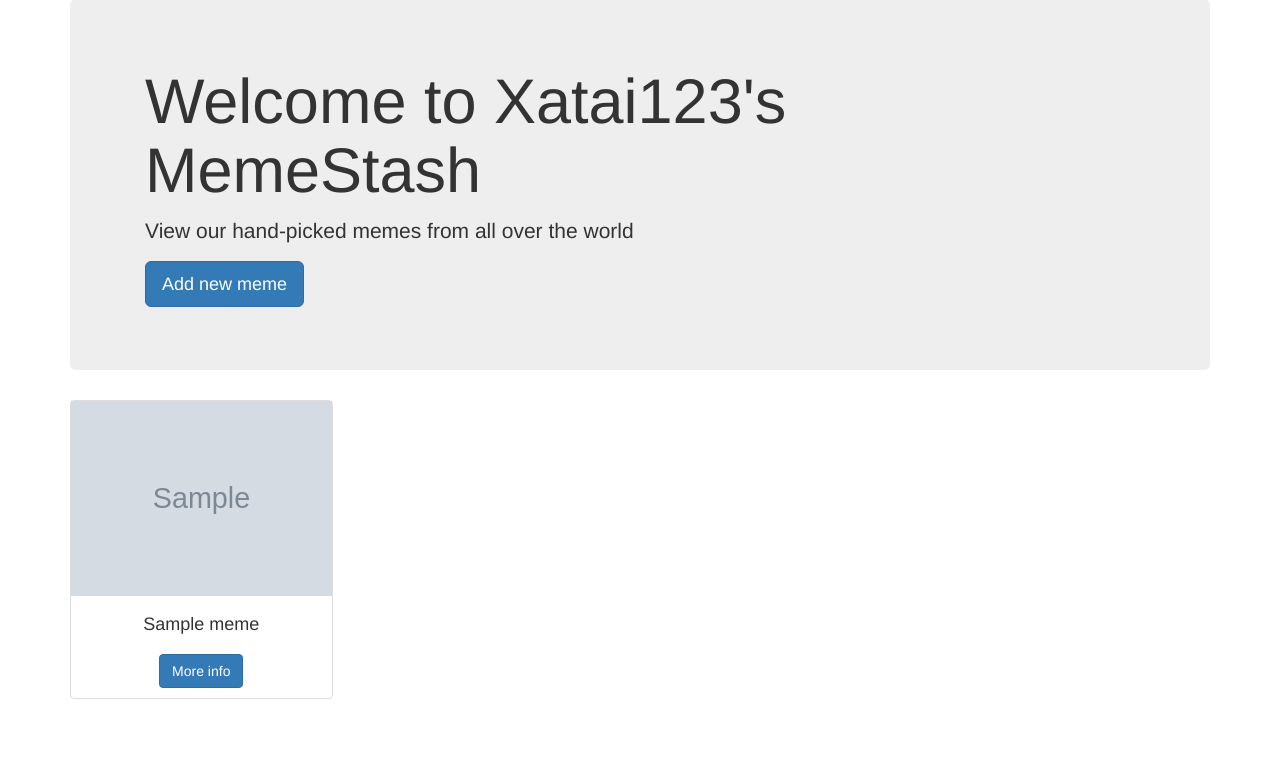
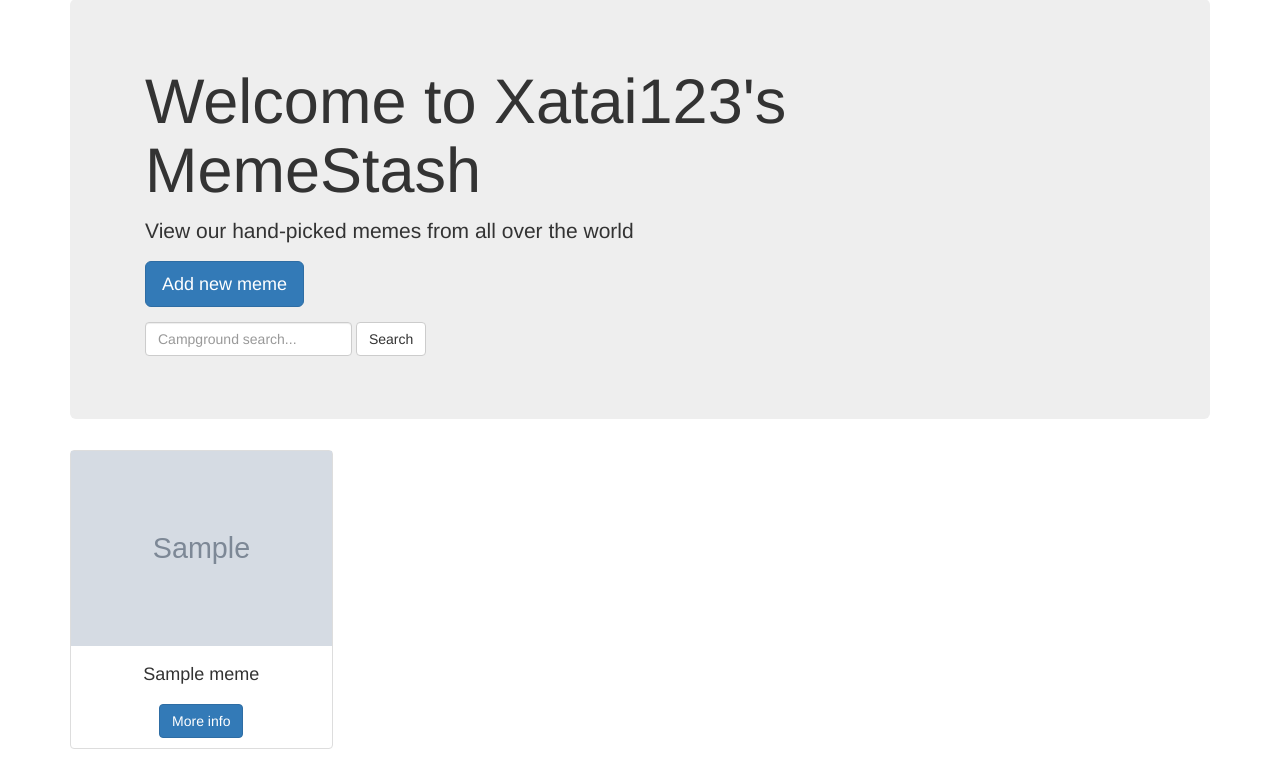
Before and after one commit to Xatai123/memeStash, a Node server app: page /memes in a window 1280 px wide. Shown: the part 73-842 px from the top of the page. Before the commit the page ends 772 px from the top, so only its background shows below. Run offline with Node 20, Linux system fonts and the light colour scheme; tables that the repository leaves empty hold one stand-in row (values such as "Sample post"); grey boxes marked "Sample" are stand-in pictures; some libraries are stand-ins or nearby versions.

Commit message:
search meme names

```diff
--- a/routes/memes.js
+++ b/routes/memes.js
@@ -4,13 +4,29 @@ var Meme = require("../models/meme");
 var middleware = require("../middleware");
 
 router.get("/", function (req, res) {
+	let noMatch = "";
+	if (req.query.search) {
+		const regex = new RegExp(escapeRegex(req.query.search), 'gi');
+		Meme.find({name: regex}, function (err, foundMemes) {
+			if (err) {
+				console.log(err.message);
+			} else {
+				if(foundMemes < 1){
+					noMatch = "No match for what you are lookin for, mate."
+				}
+
+				res.render("memes/index", { memes: foundMemes, page: "memes", noMatch: noMatch});
+			}
+		});
+	} else {
 		Meme.find({}, function (err, meme) {
 			if (err) {
 				console.log(err.message);
 			} else {
-			res.render("memes/index", { memes: meme, page:"memes" });
+				res.render("memes/index", { memes: meme, page: "memes", noMatch: noMatch });
 			}
 		});
+	}
 });
 
 // new meme
@@ -92,4 +108,8 @@ router.delete("/:id", middleware.checkMemeOwnership, function (req, res) {
 	});
 });
 
+function escapeRegex(text) {
+    return text.replace(/[-[\]{}()*+?.,\\^$|#\s]/g, "\\$&");
+};
+
 module.exports = router;
--- a/views/memes/index.ejs
+++ b/views/memes/index.ejs
@@ -8,10 +8,23 @@
         <p>
             <a class="btn btn-primary btn-lg" href="/memes/new">Add new meme</a>
         </p>
+        <p>
+            <form action="/memes" method="GET" class="form-inline">
+                <div class="form-group">
+                    <input type="text" name="search" placeholder="Campground search..." class="form-control">
+                    <input type="submit" value="Search" class="btn btn-default">
+                </div>
+            </form>
+        </p>
         <div class="container">
 </header>
 
 <div class="row text-center" style="display:flex; flex-wrap:wrap">
+    <div class="col-md-12">
+        <% if(noMatch.length > 1){ %>
+            <h3><%= noMatch %></h3>
+        <% } %>
+    </div>
     <% memes.forEach(function(meme){ %>
     <div class="col-md-3 col-sm-6">
         <div class="thumbnail">
--- a/views/users/login.ejs
+++ b/views/users/login.ejs
@@ -15,6 +15,7 @@
             </div>
         </form>
         <a href="/memes">Go Back</a>
+        <a style="float: right" href="/forgot">Forgot Password</a>
     </div>
 </div>
 
```
Lines whose indentation alone changed are shown as unchanged.
